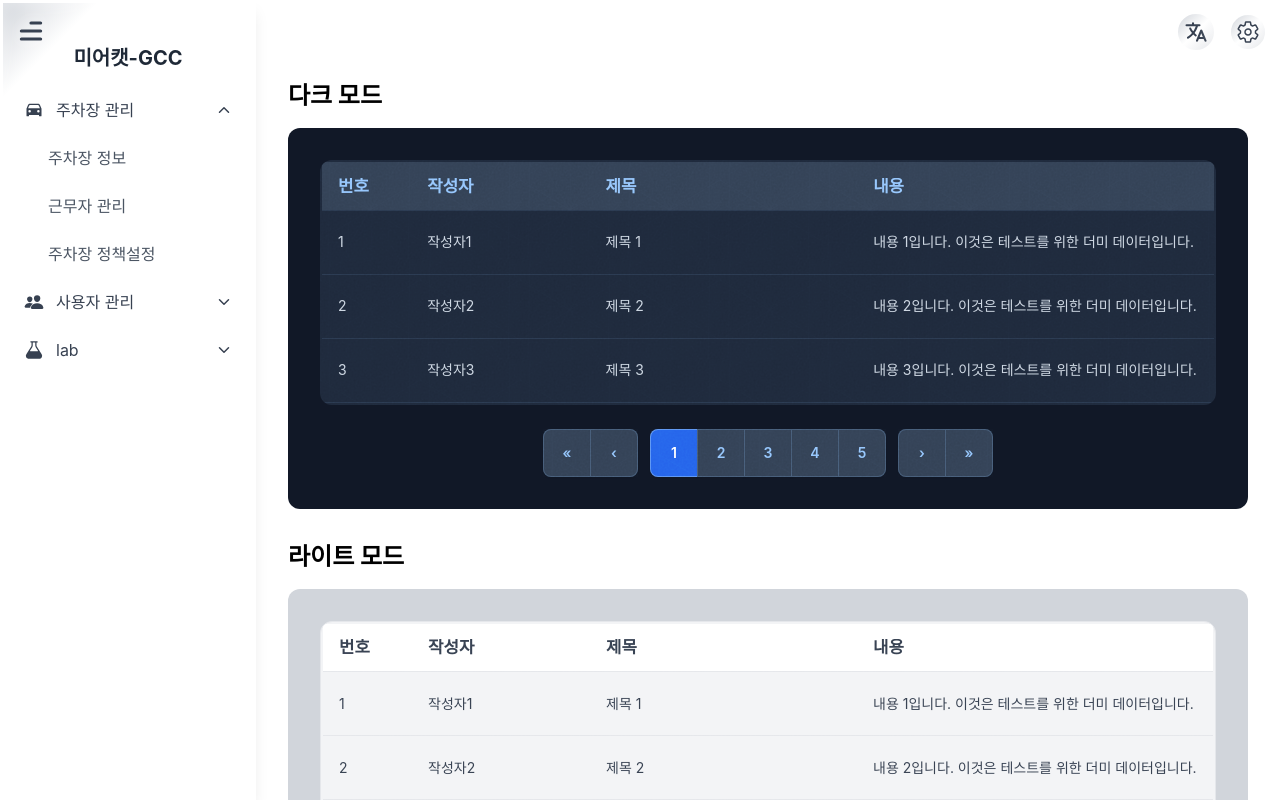
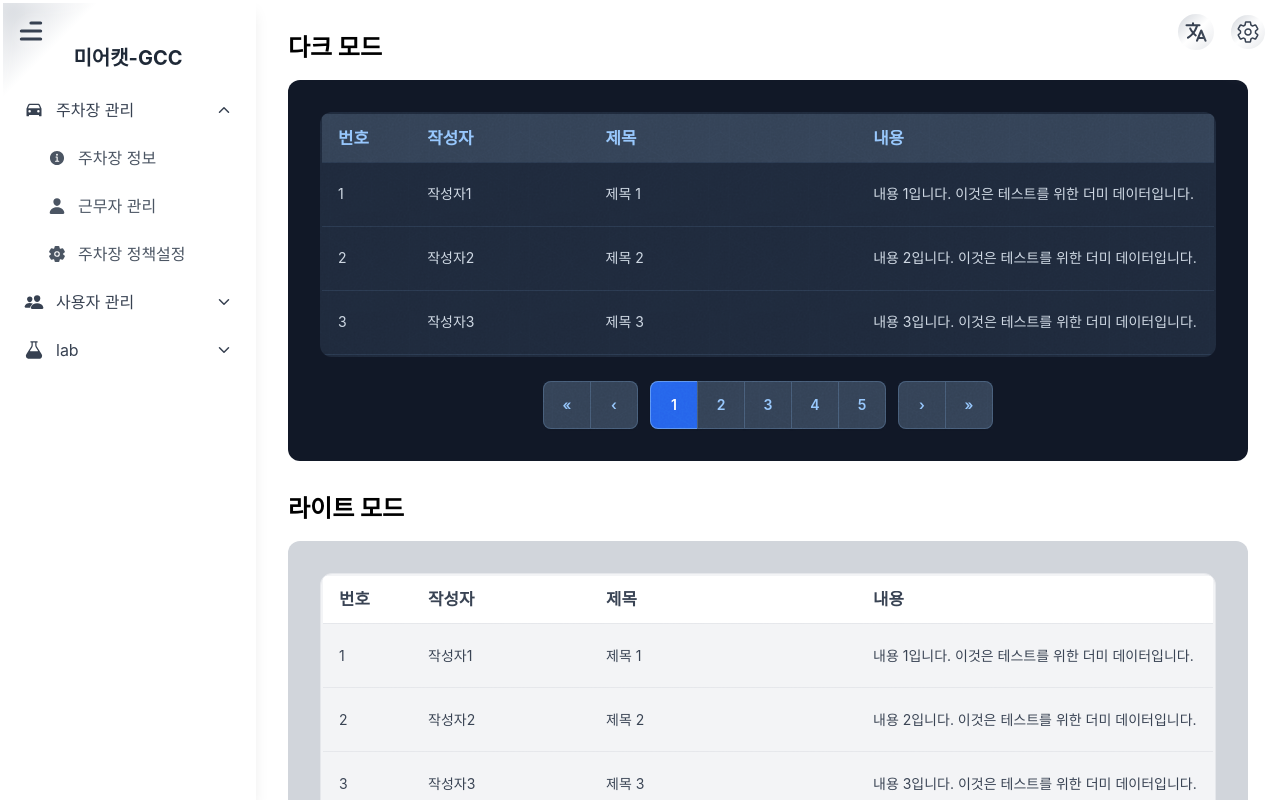
Before and after one commit to webcodur/meerkat-gcc-template, a Next.js app: page /en/labs/pagination in a window 1280 px wide. Both pictures are taken after a click on the button "주차장 관리". Shown: the top 800 px of the page. Built offline with nearby package versions, Linux system fonts and the light colour scheme; a web font is replaced by a local one.

Commit message:
fix(UI): 전체 레이아웃 조절

```diff
--- a/app/[locale]/[...not_found]/page.tsx
+++ b/app/[locale]/[...not_found]/page.tsx
@@ -1,8 +1,9 @@
 'use client';
 
 import { useTranslations } from 'next-intl';
-import Link from 'next/link';
 import { useParams } from 'next/navigation';
+import MetallicCard from '@/components/ui/MetallicCard';
+import MetallicButton from '@/components/ui/MetallicButton';
 
 export default function CatchAllNotFound() {
     const t = useTranslations('Error');
@@ -10,52 +11,28 @@ export default function CatchAllNotFound() {
     const locale = params.locale as string;
 
     return (
-        <div className="min-h-screen flex items-center justify-center p-4">
-            <div className="max-w-md w-full space-y-8">
-                {/* 메탈릭 카드 컨테이너 */}
-                <div
-                    className="bg-gradient-to-br from-gray-300 via-white to-gray-200
-                      p-8 rounded-xl border-3 border-white
-                      shadow-[0_0_25px_8px_rgba(255,255,255,0.8)]
-                      relative overflow-hidden"
-                >
-                    {/* 내부 글로우 효과 */}
-                    <div className="absolute inset-0 bg-white/10 shadow-inner"></div>
-
-                    {/* 콘텐츠 */}
-                    <div className="relative space-y-6 text-center">
-                        {/* 404 숫자 */}
-                        <h1
-                            className="text-8xl font-bold bg-clip-text text-transparent
-                         bg-gradient-to-r from-slate-700 to-slate-900
-                         filter drop-shadow-[0_0_8px_rgba(255,255,255,1)]"
-                        >
+        <div className="h-[calc(100vh-4rem)] -mx-8 flex items-center justify-center">
+            <div className="max-w-md w-full">
+                <MetallicCard>
+                    <div className="space-y-6 text-center">
+                        <h1 className="text-8xl font-bold bg-clip-text text-transparent
+                            bg-gradient-to-r from-slate-700 to-slate-900
+                            filter drop-shadow-[0_0_8px_rgba(255,255,255,1)]">
                             404
                         </h1>
 
-                        {/* 메시지 */}
                         <h2 className="text-2xl font-semibold text-gray-700">
                             {t('pageNotFound')}
                         </h2>
                         <p className="text-gray-600">{t('pageNotFoundDesc')}</p>
 
-                        {/* 홈으로 돌아가기 버튼 */}
                         <div>
-                            <Link
-                                href={`/${locale}`}
-                                className="inline-flex items-center px-6 py-3 mt-4
-                         bg-gradient-to-br from-slate-700 via-slate-600 to-slate-700
-                         text-white rounded-lg
-                         border border-blue-300/50
-                         shadow-[0_0_15px_rgba(59,130,246,0.2)]
-                         hover:shadow-[0_0_20px_rgba(59,130,246,0.3)]
-                         transition-all duration-300"
-                            >
+                            <MetallicButton href={`/${locale}`}>
                                 {t('backToHome')}
-                            </Link>
+                            </MetallicButton>
                         </div>
                     </div>
-                </div>
+                </MetallicCard>
             </div>
         </div>
     );
--- a/app/[locale]/labs/date/page.tsx
+++ /dev/null
@@ -1,8 +0,0 @@
-import React from 'react'
-const page = () => {
-  return (
-    <></>
-  )
-}
-
-export default page
--- a/app/globals.css
+++ b/app/globals.css
@@ -7,7 +7,23 @@
   --background-rgb: 255, 255, 255;
 }
 
+html,
+body {
+  height: 100vh;
+  height: 100dvh;
+  margin: 0;
+  padding: 0;
+}
+
 body {
   color: rgb(var(--foreground-rgb));
   background: rgb(var(--background-rgb));
+  overflow-y: auto;
 }
+
+main {
+  min-height: 100vh;
+  min-height: 100dvh;
+  display: flex;
+  flex-direction: column;
+}
--- a/components/common/clientLayout/MainContent.tsx
+++ b/components/common/clientLayout/MainContent.tsx
@@ -36,7 +36,7 @@ export default function MainContent({
         : isRTL ? 'mr-0' : 'ml-0';
 
     return (
-        <main className={`relative z-0 min-h-screen transition-all duration-200 ${marginClass} p-8 pt-20`}>
+        <main className={`relative z-0 min-h-screen transition-all duration-200 ${marginClass} px-8`}>
             {children}
         </main>
     );
--- a/components/common/clientLayout/Sidebar.tsx
+++ b/components/common/clientLayout/Sidebar.tsx
@@ -2,7 +2,19 @@
 
 import Link from 'next/link';
 import { usePathname } from 'next/navigation';
-import { IoCar, IoPeople, IoFlask, IoChevronDown, IoChevronUp } from 'react-icons/io5';
+import {
+    IoCar,
+    IoPeople,
+    IoFlask,
+    IoChevronDown,
+    IoChevronUp,
+    IoInformationCircle,
+    IoPerson,
+    IoSettings,
+    IoList,
+    IoGrid,
+    IoBeaker
+} from 'react-icons/io5';
 import type { IconType } from 'react-icons';
 import { useAtom } from 'jotai';
 import { sidebarOpenAtom, dirAtom, currentPathAtom } from '@/atoms';
@@ -16,6 +28,7 @@ interface MenuItem {
     subMenus?: {
         title: string;
         path: string;
+        icon: IconType;
     }[];
 }
 
@@ -29,9 +42,9 @@ export default function Sidebar() {
             path: '/parking',
             icon: IoCar,
             subMenus: [
-                { title: t('parking_info'), path: '/parking/info' },
-                { title: t('worker_management'), path: '/parking/workers' },
-                { title: t('parking_policy'), path: '/parking/policy' },
+                { title: t('parking_info'), path: '/parking/info', icon: IoInformationCircle },
+                { title: t('worker_management'), path: '/parking/workers', icon: IoPerson },
+                { title: t('parking_policy'), path: '/parking/policy', icon: IoSettings },
             ],
         },
         {
@@ -39,8 +52,8 @@ export default function Sidebar() {
             path: '/users',
             icon: IoPeople,
             subMenus: [
-                { title: t('user_submenu_1'), path: '/users/sub1' },
-                { title: t('user_submenu_2'), path: '/users/sub2' },
+                { title: t('user_submenu_1'), path: '/users/sub1', icon: IoList },
+                { title: t('user_submenu_2'), path: '/users/sub2', icon: IoGrid },
             ],
         },
         {
@@ -48,8 +61,7 @@ export default function Sidebar() {
             path: '/users',
             icon: IoFlask,
             subMenus: [
-              { title: 'pagination', path: '/labs/pagination' },
-              // { title: 'date', path: '/labs/date' },
+                { title: 'pagination', path: '/labs/pagination', icon: IoBeaker },
             ],
         },
     ];
@@ -128,7 +140,9 @@ export default function Sidebar() {
                                     </button>
                                     {isExpanded && item.subMenus && (
                                         <ul className="mt-2 ms-6 space-y-2">
-                                            {item.subMenus.map((subMenu) => (
+                                            {item.subMenus.map((subMenu) => {
+                                                const SubIcon = subMenu.icon;
+                                                return (
                                                     <li key={subMenu.path}>
                                                         <Link
                                                             href={subMenu.path}
@@ -138,10 +152,14 @@ export default function Sidebar() {
                                                                     : ''
                                                             }`}
                                                         >
+                                                            <div className="flex items-center">
+                                                                <SubIcon className="me-3 text-lg" />
                                                                 {subMenu.title}
+                                                            </div>
                                                         </Link>
                                                     </li>
-                                            ))}
+                                                );
+                                            })}
                                         </ul>
                                     )}
                                 </li>
--- /dev/null
+++ b/components/ui/MetallicButton.tsx
@@ -0,0 +1,24 @@
+import { ReactNode } from 'react';
+import Link from 'next/link';
+
+interface MetallicButtonProps {
+  href: string;
+  children: ReactNode;
+}
+
+export default function MetallicButton({ href, children }: MetallicButtonProps) {
+  return (
+    <Link
+      href={href}
+      className="inline-flex items-center px-6 py-3 mt-4
+        bg-gradient-to-br from-slate-700 via-slate-600 to-slate-700
+        text-white rounded-lg
+        border border-blue-300/50
+        shadow-[0_0_15px_rgba(59,130,246,0.2)]
+        hover:shadow-[0_0_20px_rgba(59,130,246,0.3)]
+        transition-all duration-300"
+    >
+      {children}
+    </Link>
+  );
+}
--- /dev/null
+++ b/components/ui/MetallicCard.tsx
@@ -0,0 +1,28 @@
+import { ReactNode } from 'react';
+
+interface MetallicCardProps {
+  children: ReactNode;
+  className?: string;
+}
+
+export default function MetallicCard({ children, className = '' }: MetallicCardProps) {
+  return (
+    <div
+      className={`
+        bg-gradient-to-br from-gray-300 via-white to-gray-200
+        p-8 rounded-xl border-3 border-white
+        shadow-[0_0_25px_8px_rgba(255,255,255,0.8)]
+        relative overflow-hidden
+        ${className}
+      `}
+    >
+      {/* 내부 글로우 효과 */}
+      <div className="absolute inset-0 bg-white/10 shadow-inner"></div>
+
+      {/* 콘텐츠 */}
+      <div className="relative">
+        {children}
+      </div>
+    </div>
+  );
+}
--- a/components/view/labs/pagination/pagination.tsx
+++ b/components/view/labs/pagination/pagination.tsx
@@ -7,7 +7,7 @@ const MemoizedLightTable = memo(PaginatedTableLight)
 
 const PaginationPage = () => {
   return (
-    <div className="space-y-8">
+    <div className="space-y-8 pt-8">
       <div>
         <h2 className="text-2xl font-bold mb-4">다크 모드</h2>
         <div className="bg-gray-900 rounded-xl p-4">
```
Also changed, not shown: app/layout.tsx (line endings or trailing spaces), 1 other file (tests, documents, lock files or other folders). Lines whose indentation alone changed are shown as unchanged.
